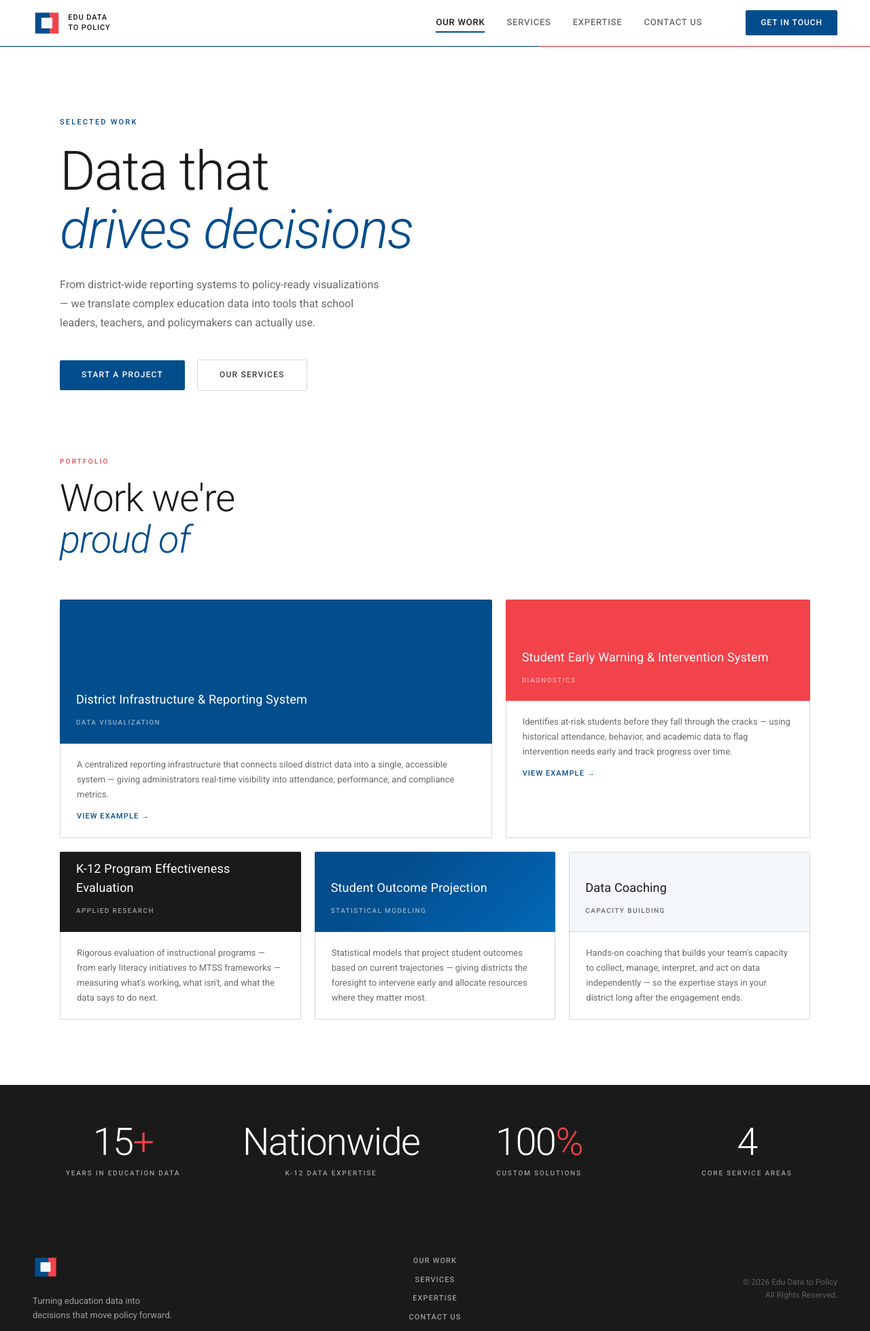
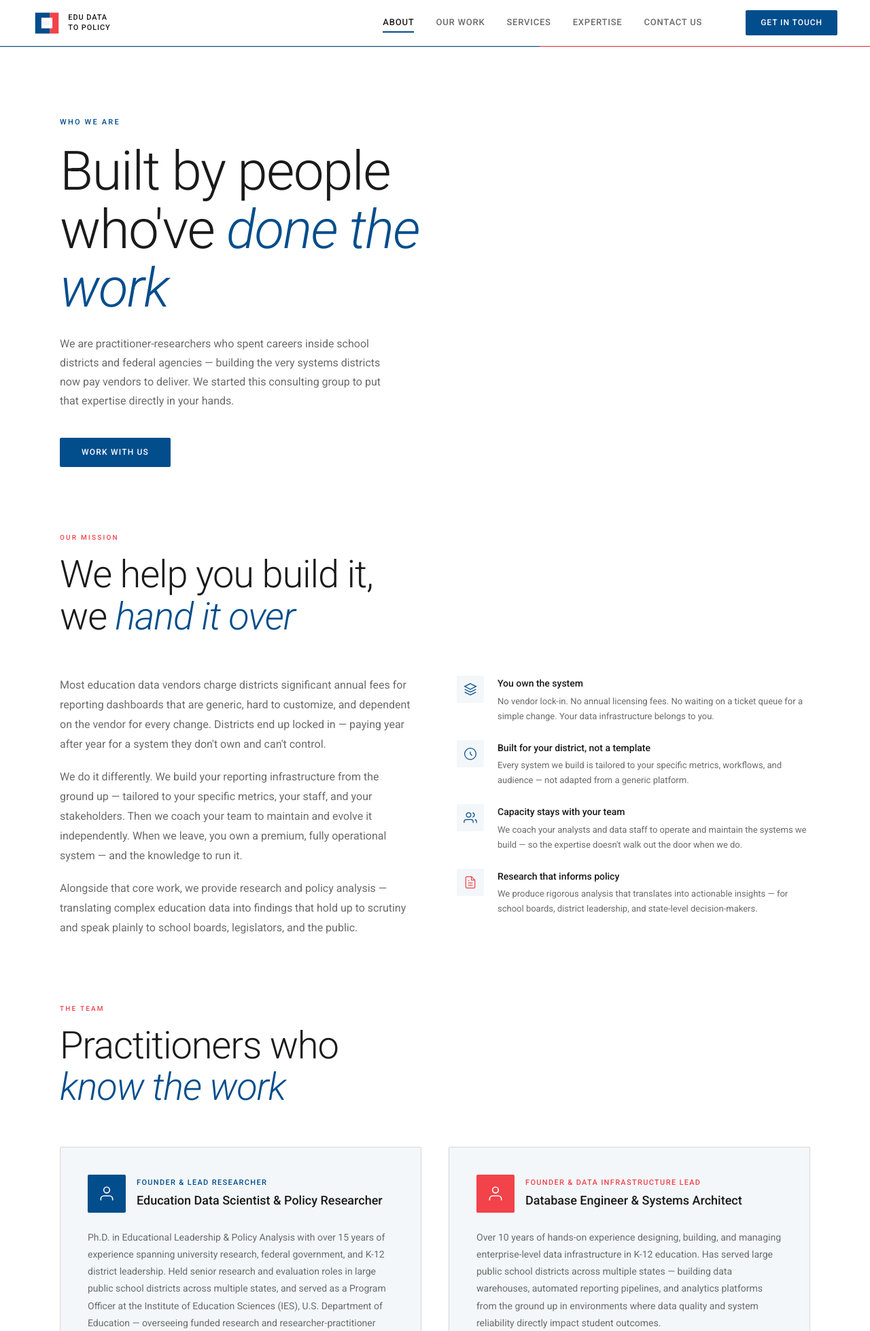
Before and after one commit to haigenhuang-sudo/edudatatopolicy, a Flask app: page / in a window 1280 px wide. Shown: the top 1958 px of the page at 68% size. Run offline with Flask 3, Linux system fonts and the light colour scheme.

Commit message:
update main.css early_warning_system.html about.html and app.py

```diff
--- a/app.py
+++ b/app.py
@@ -9,6 +9,11 @@ _school_grades_cache = None
 _ewi_cache = None
 
 @app.route('/')
+
+@app.route('/about')
+def about():
+    return render_template('about.html', active='about')
+
 @app.route('/projects')
 def projects():
     return render_template('projects.html', active='projects')
--- a/static/css/main.css
+++ b/static/css/main.css
@@ -745,6 +745,9 @@ main { padding-top: var(--nav-h); }
   .hero, .section { padding-left: 20px; padding-right: 20px; }
   .projects-grid { grid-template-columns: 1fr; }
   .project-card:nth-child(n) { grid-column: span 1; }
+  .stat-num {
+    font-size: clamp(24px, 6vw, 48px);
+   }
   .stats-strip { padding: 40px 20px; }
   .stats-inner { grid-template-columns: repeat(2, 1fr); gap: 24px; }
   .site-footer { padding: 40px 20px 24px; }
--- /dev/null
+++ b/templates/about.html
@@ -0,0 +1,189 @@
+{% extends "base.html" %}
+{% block title %}About — Edu Data to Policy{% endblock %}
+
+{% block content %}
+<div class="accent-strip"></div>
+
+<div class="hero">
+  <div class="hero-content">
+    <span class="hero-tag">Who We Are</span>
+    <h1>Built by people<br/>who've <em>done the work</em></h1>
+    <p>We are practitioner-researchers who spent careers inside school districts and federal agencies — building the very systems districts now pay vendors to deliver. We started this consulting group to put that expertise directly in your hands.</p>
+    <a href="/contact" class="btn-primary">Work With Us</a>
+  </div>
+</div>
+
+<!-- Mission section -->
+<div class="section" style="padding-bottom: 0;">
+  <span class="section-label">Our Mission</span>
+  <h2 class="section-title fade-up">We help you build it,<br/>we <em>hand it over</em></h2>
+
+  <div style="display: grid; grid-template-columns: 1fr 1fr; gap: 64px; align-items: start;">
+    <div class="fade-up">
+      <p style="font-size: 16px; color: var(--gray-2); line-height: 1.8; margin-bottom: 20px;">
+        Most education data vendors charge districts significant annual fees for reporting dashboards that are generic, hard to customize, and dependent on the vendor for every change. Districts end up locked in — paying year after year for a system they don't own and can't control.
+      </p>
+      <p style="font-size: 16px; color: var(--gray-2); line-height: 1.8; margin-bottom: 20px;">
+        We do it differently. We build your reporting infrastructure from the ground up — tailored to your specific metrics, your staff, and your stakeholders. Then we coach your team to maintain and evolve it independently. When we leave, you own a premium, fully operational system — and the knowledge to run it.
+      </p>
+      <p style="font-size: 16px; color: var(--gray-2); line-height: 1.8;">
+        Alongside that core work, we provide research and policy analysis — translating complex education data into findings that hold up to scrutiny and speak plainly to school boards, legislators, and the public.
+      </p>
+    </div>
+
+    <div class="fade-up">
+      <!-- Value props -->
+      <div style="display: flex; flex-direction: column; gap: 24px;">
+
+        <div style="display: flex; gap: 20px; align-items: flex-start;">
+          <div style="width: 40px; height: 40px; background: var(--light-bg); border-radius: 2px; display: flex; align-items: center; justify-content: center; flex-shrink: 0;">
+            <svg viewBox="0 0 24 24" fill="none" stroke="#024D8C" stroke-width="1.5" width="20" height="20">
+              <path d="M12 2L2 7l10 5 10-5-10-5z"/><path d="M2 17l10 5 10-5"/><path d="M2 12l10 5 10-5"/>
+            </svg>
+          </div>
+          <div>
+            <div style="font-size: 14px; font-weight: 500; color: var(--dark); margin-bottom: 4px;">You own the system</div>
+            <div style="font-size: 13px; color: var(--gray-2); line-height: 1.7;">No vendor lock-in. No annual licensing fees. No waiting on a ticket queue for a simple change. Your data infrastructure belongs to you.</div>
+          </div>
+        </div>
+
+        <div style="display: flex; gap: 20px; align-items: flex-start;">
+          <div style="width: 40px; height: 40px; background: var(--light-bg); border-radius: 2px; display: flex; align-items: center; justify-content: center; flex-shrink: 0;">
+            <svg viewBox="0 0 24 24" fill="none" stroke="#024D8C" stroke-width="1.5" width="20" height="20">
+              <circle cx="12" cy="12" r="10"/><path d="M12 8v4l3 3"/>
+            </svg>
+          </div>
+          <div>
+            <div style="font-size: 14px; font-weight: 500; color: var(--dark); margin-bottom: 4px;">Built for your district, not a template</div>
+            <div style="font-size: 13px; color: var(--gray-2); line-height: 1.7;">Every system we build is tailored to your specific metrics, workflows, and audience — not adapted from a generic platform.</div>
+          </div>
+        </div>
+
+        <div style="display: flex; gap: 20px; align-items: flex-start;">
+          <div style="width: 40px; height: 40px; background: var(--light-bg); border-radius: 2px; display: flex; align-items: center; justify-content: center; flex-shrink: 0;">
+            <svg viewBox="0 0 24 24" fill="none" stroke="#024D8C" stroke-width="1.5" width="20" height="20">
+              <path d="M17 21v-2a4 4 0 00-4-4H5a4 4 0 00-4 4v2"/><circle cx="9" cy="7" r="4"/><path d="M23 21v-2a4 4 0 00-3-3.87"/><path d="M16 3.13a4 4 0 010 7.75"/>
+            </svg>
+          </div>
+          <div>
+            <div style="font-size: 14px; font-weight: 500; color: var(--dark); margin-bottom: 4px;">Capacity stays with your team</div>
+            <div style="font-size: 13px; color: var(--gray-2); line-height: 1.7;">We coach your analysts and data staff to operate and maintain the systems we build — so the expertise doesn't walk out the door when we do.</div>
+          </div>
+        </div>
+
+        <div style="display: flex; gap: 20px; align-items: flex-start;">
+          <div style="width: 40px; height: 40px; background: var(--light-bg); border-radius: 2px; display: flex; align-items: center; justify-content: center; flex-shrink: 0;">
+            <svg viewBox="0 0 24 24" fill="none" stroke="#F2424A" stroke-width="1.5" width="20" height="20">
+              <path d="M14 2H6a2 2 0 00-2 2v16a2 2 0 002 2h12a2 2 0 002-2V8z"/><polyline points="14 2 14 8 20 8"/><line x1="16" y1="13" x2="8" y2="13"/><line x1="16" y1="17" x2="8" y2="17"/><polyline points="10 9 9 9 8 9"/>
+            </svg>
+          </div>
+          <div>
+            <div style="font-size: 14px; font-weight: 500; color: var(--dark); margin-bottom: 4px;">Research that informs policy</div>
+            <div style="font-size: 13px; color: var(--gray-2); line-height: 1.7;">We produce rigorous analysis that translates into actionable insights — for school boards, district leadership, and state-level decision-makers.</div>
+          </div>
+        </div>
+
+      </div>
+    </div>
+  </div>
+</div>
+
+<!-- Team section -->
+<div class="section">
+  <span class="section-label">The Team</span>
+  <h2 class="section-title fade-up">Practitioners who<br/><em>know the work</em></h2>
+
+  <div style="display: grid; grid-template-columns: 1fr 1fr; gap: 40px;">
+
+    <!-- Founder -->
+    <div class="fade-up" style="background: var(--light-bg); padding: 40px; border: 1px solid var(--gray-4); border-radius: 2px;">
+      <div style="display: flex; align-items: center; gap: 16px; margin-bottom: 24px;">
+        <div style="width: 56px; height: 56px; background: var(--blue); border-radius: 2px; display: flex; align-items: center; justify-content: center; flex-shrink: 0;">
+          <svg viewBox="0 0 24 24" fill="none" stroke="#fff" stroke-width="1.5" width="26" height="26">
+            <path d="M20 21v-2a4 4 0 00-4-4H8a4 4 0 00-4 4v2"/><circle cx="12" cy="7" r="4"/>
+          </svg>
+        </div>
+        <div>
+          <div style="font-size: 11px; font-weight: 500; letter-spacing: 0.12em; text-transform: uppercase; color: var(--blue); margin-bottom: 4px;">Founder &amp; Lead Researcher</div>
+          <div style="font-size: 18px; font-weight: 500; color: var(--dark);">Education Data Scientist &amp; Policy Researcher</div>
+        </div>
+      </div>
+
+      <p style="font-size: 14px; color: var(--gray-2); line-height: 1.8; margin-bottom: 16px;">
+        Ph.D. in Educational Leadership &amp; Policy Analysis with over 15 years of experience spanning university research, federal government, and K-12 district leadership. Held senior research and evaluation roles in large public school districts across multiple states, and served as a Program Officer at the Institute of Education Sciences (IES), U.S. Department of Education — overseeing funded research and researcher-practitioner partnerships at the national level.
+      </p>
+      <p style="font-size: 14px; color: var(--gray-2); line-height: 1.8; margin-bottom: 24px;">
+        Published researcher with over 1,200 Google Scholar citations. Work spans longitudinal student achievement analysis, cross-national education comparisons, equity research, and program evaluation. Brings both the rigor of peer-reviewed research and the practical judgment of a district leader who has sat in the room when data-driven decisions are made.
+      </p>
+
+      <div style="display: flex; flex-wrap: wrap; gap: 6px;">
+        <span class="tag">Ph.D. Educational Policy</span>
+        <span class="tag">IES Program Officer</span>
+        <span class="tag">District Research Director</span>
+        <span class="tag">SAS · R · Python</span>
+        <span class="tag">HLM &amp; Growth Modeling</span>
+        <span class="tag">Program Evaluation</span>
+        <span class="tag">Longitudinal Research</span>
+        <span class="tag">Policy Analysis</span>
+      </div>
+    </div>
+
+    <!-- Founder 2 -->
+    <div class="fade-up" style="background: var(--light-bg); padding: 40px; border: 1px solid var(--gray-4); border-radius: 2px;">
+      <div style="display: flex; align-items: center; gap: 16px; margin-bottom: 24px;">
+        <div style="width: 56px; height: 56px; background: var(--red); border-radius: 2px; display: flex; align-items: center; justify-content: center; flex-shrink: 0;">
+          <svg viewBox="0 0 24 24" fill="none" stroke="#fff" stroke-width="1.5" width="26" height="26">
+            <path d="M20 21v-2a4 4 0 00-4-4H8a4 4 0 00-4 4v2"/><circle cx="12" cy="7" r="4"/>
+          </svg>
+        </div>
+        <div>
+          <div style="font-size: 11px; font-weight: 500; letter-spacing: 0.12em; text-transform: uppercase; color: var(--red); margin-bottom: 4px;">Founder &amp; Data Infrastructure Lead</div>
+          <div style="font-size: 18px; font-weight: 500; color: var(--dark);">Database Engineer &amp; Systems Architect</div>
+        </div>
+      </div>
+
+      <p style="font-size: 14px; color: var(--gray-2); line-height: 1.8; margin-bottom: 16px;">
+        Over 10 years of hands-on experience designing, building, and managing enterprise-level data infrastructure in K-12 education. Has served large public school districts across multiple states — building data warehouses, automated reporting pipelines, and analytics platforms from the ground up in environments where data quality and system reliability directly impact student outcomes.
+      </p>
+      <p style="font-size: 14px; color: var(--gray-2); line-height: 1.8; margin-bottom: 24px;">
+        Specializes in translating complex district data needs into durable, maintainable systems — and in training district staff to own and operate those systems independently. Believes strongly that districts should not be dependent on expensive vendors for something they can build and run themselves.
+      </p>
+
+      <div style="display: flex; flex-wrap: wrap; gap: 6px;">
+        <span class="tag">Data Warehousing</span>
+        <span class="tag">SQL Server</span>
+        <span class="tag">ETL Pipelines</span>
+        <span class="tag">Automated Reporting</span>
+        <span class="tag">K-12 Data Systems</span>
+        <span class="tag">Staff Coaching</span>
+        <span class="tag">Database Architecture</span>
+        <span class="tag">Multi-State Experience</span>
+      </div>
+    </div>
+
+  </div>
+</div>
+
+<!-- Credentials strip -->
+<div class="stats-strip">
+  <div class="stats-inner">
+    <div class="fade-up">
+      <div class="stat-num">15<span>+</span></div>
+      <div class="stat-label">Years in Education Data</div>
+    </div>
+    <div class="fade-up">
+      <div class="stat-num">Nationwide<span></span></div>
+      <div class="stat-label">K-12 Data Expertise</div>
+    </div>
+    <div class="fade-up">
+      <div class="stat-num">100<span>%</span></div>
+      <div class="stat-label">Custom Solutions</div>
+    </div>
+    <div class="fade-up">
+      <div class="stat-num">4</div>
+      <div class="stat-label">Core Service Areas</div>
+    </div>
+  </div>
+</div>
+
+{% endblock %}
--- a/templates/base.html
+++ b/templates/base.html
@@ -18,6 +18,7 @@
       <span class="logo-name">Edu Data<br/>to Policy</span>
     </a>
     <nav class="site-nav">
+      <a href="/about" class="nav-link {% if active == 'about' %}active{% endif %}">About</a>
       <a href="/projects" class="nav-link {% if active == 'projects' %}active{% endif %}">Our Work</a>
       <a href="/services" class="nav-link {% if active == 'services' %}active{% endif %}">Services</a>
       <a href="/expertise" class="nav-link {% if active == 'expertise' %}active{% endif %}">Expertise</a>
@@ -30,6 +31,7 @@
   </header>
 
   <div class="mobile-menu">
+    <a href="/about" class="{% if active == 'about' %}active{% endif %}">About</a>
     <a href="/projects" class="{% if active == 'projects' %}active{% endif %}">Our Work</a>
     <a href="/services" class="{% if active == 'services' %}active{% endif %}">Services</a>
     <a href="/expertise" class="{% if active == 'expertise' %}active{% endif %}">Expertise</a>
--- a/templates/projects/early_warning_system.html
+++ b/templates/projects/early_warning_system.html
@@ -307,9 +307,9 @@
         <div style="font-size:12px;font-weight:600;color:#6b6b6b;text-transform:uppercase;letter-spacing:0.08em;margin-bottom:8px;">Score History — ELA vs Math</div>
         <div class="ewi-hist-wrap"><canvas id="prof-hist"></canvas></div>
         <div style="display:flex;gap:16px;margin-top:8px;font-size:11px;color:#6b6b6b;">
-          <span><span style="display:inline-block;width:16px;height:2px;background:#024D8C;vertical-align:middle;margin-right:4px;"></span>ELA</span>
-          <span><span style="display:inline-block;width:16px;height:2px;background:#4a86c8;border-top:2px dashed #4a86c8;vertical-align:middle;margin-right:4px;"></span>Math</span>
-          <span><span style="display:inline-block;width:16px;height:2px;border-top:2px dashed #F2424A;vertical-align:middle;margin-right:4px;"></span>Proficiency (297)</span>
+          <span><span style="display:inline-block;width:16px;height:0;border-top:2px solid #024D8C;vertical-align:middle;margin-right:4px;"></span>ELA</span>
+            <span><span style="display:inline-block;width:16px;height:0;border-top:2px dashed #4a86c8;vertical-align:middle;margin-right:4px;"></span>Math</span>
+            <span><span style="display:inline-block;width:16px;height:0;border-top:2px dashed #F2424A;vertical-align:middle;margin-right:4px;"></span>Proficiency (297)</span>
         </div>
       </div>
 
```
